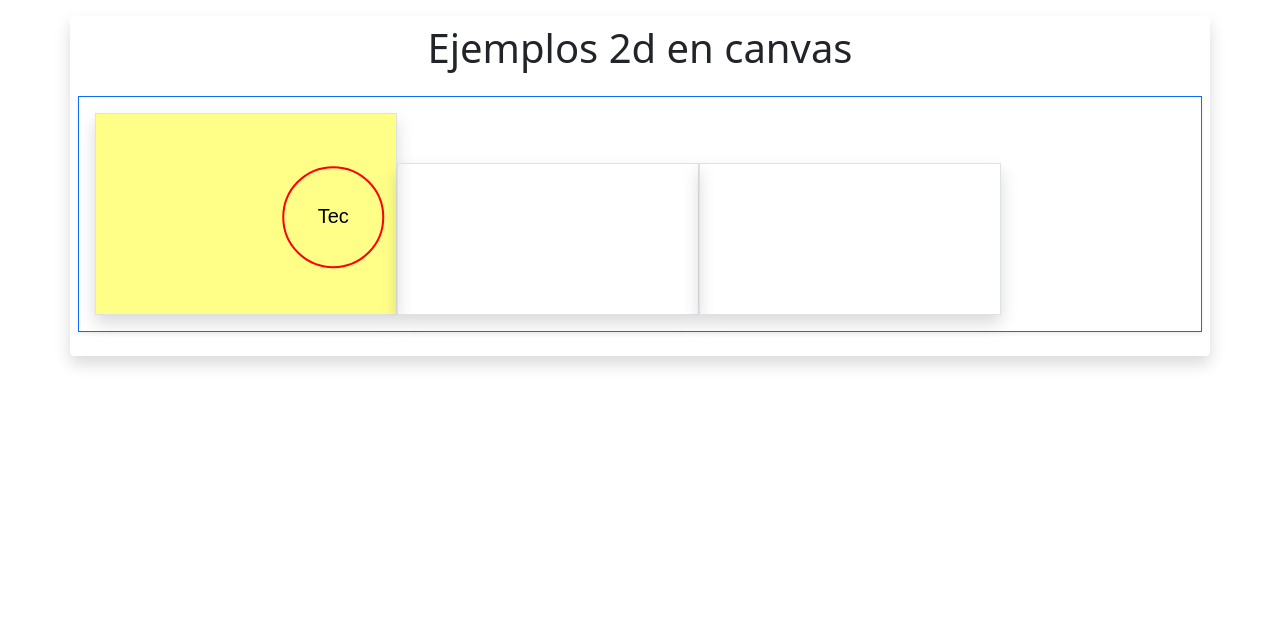
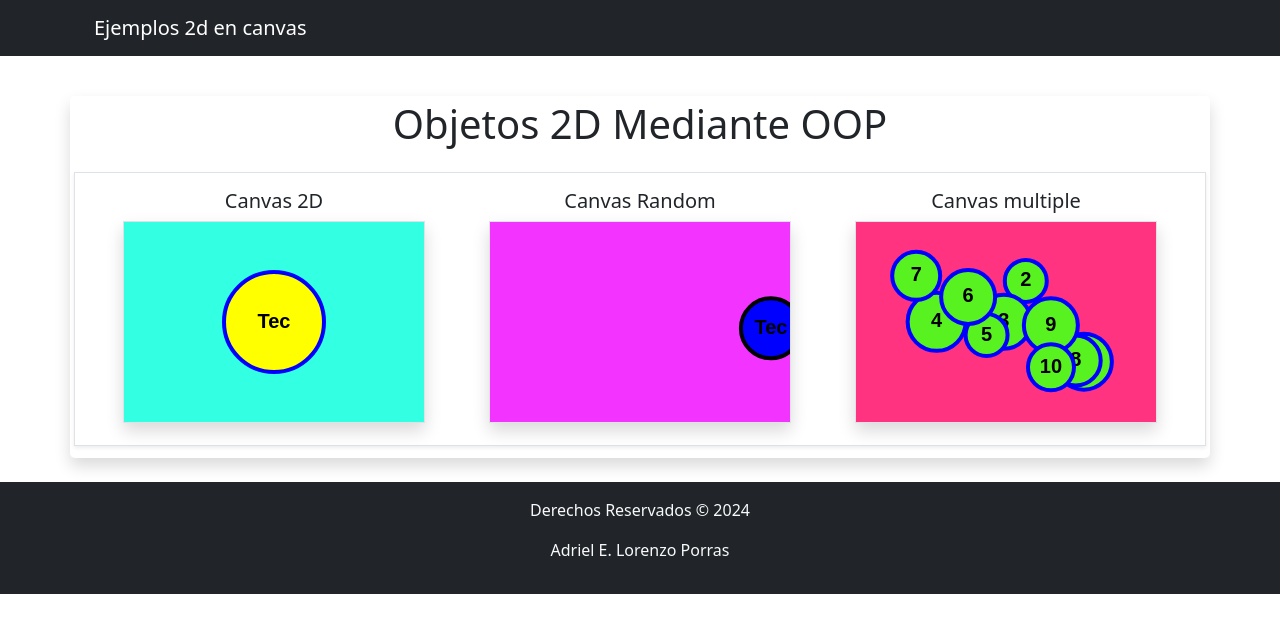
Before and after one commit to AlorenzoPorras/intro-poo-canvas, a plain HTML site: page index.html in a window 1280 px wide. Drawn offline with nearby package versions, Linux system fonts and the light colour scheme.

Commit message:
Ultima verchion

```diff
--- a/index.html
+++ b/index.html
@@ -1,37 +1,54 @@
 <!DOCTYPE html>
-<html>
+<html lang="es">
 
 <head>
-    <meta charset='utf-8'>
-    <meta http-equiv='X-UA-Compatible' content='IE=edge'>
+    <meta charset="UTF-8">
+    <meta name="viewport" content="width=device-width, initial-scale=1.0">
+    <link href="https://cdn.jsdelivr.net/npm/bootstrap@5.3.0/dist/css/bootstrap.min.css" rel="stylesheet">
     <title>Ejemplos de objetos 2D mediante programacion orientada a objetos</title>
-    <meta name='viewport' content='width=device-width, initial-scale=1'>
-    <link rel='stylesheet' type='text/css' media='screen' href='main.css'>
-    <script src='main.js'></script>
 </head>
 
 <body>
 
-    <main class="container mt-3 d-flex-column shadow rounded p-2">
-        <div class="d-flex flex-row bd-highlight mb-3 justify-content-center">
-            <h1> Ejemplos 2d en canvas</h1>
+    <header>
+        <nav class="navbar navbar-expand-lg navbar-dark bg-dark">
+            <div class="container">
+                <a class="navbar-brand" href="#">Ejemplos 2d en canvas</a>
+        </nav>
+    </header>
+    <br>
+    <main class="container flex-column mt-3 shadow rounded-3 p-1">
+        <div class="d-flex justify-content-center d-flex flex-row bd-highlight mb-3">
+            <h1>Objetos 2D Mediante OOP</h1>
         </div>
 
-        <div class="d-flex flex-row bd-highlight mb-3 shadow-sm d-flex align-items-end border border-primary p-3">
-            <canvas class="border shadow" id="canvasOOP"></canvas>
-            <canvas class="border shadow" id="canvas"></canvas>
-            <canvas class="border shadow" id="canv"></canvas>
+        <div class="d-flex flex-row shadow-sm mb-2 border p-3 justify-content-around">
+            <div>
+                <h5 class="text-center">Canvas 2D</h5>
+                <canvas class="border shadow" id="canvasOPP"></canvas>
+            </div>
+            <div>
+                <h5 class="text-center">Canvas Random</h5>
+                <canvas class="border shadow" id="canvasRandom"></canvas>
+            </div>
+            <div>
+                <h5 class="text-center">Canvas multiple</h5>
+                <canvas class="border shadow" id="canvasMultiobjt"></canvas>
+            </div>
         </div>
     </main>
-
+    <br>
+    <footer class="bg-dark text-light text-center py-3">
+        <p>Derechos Reservados &copy; 2024</p><p>Adriel E. Lorenzo Porras</p>
+    </footer>
 
     <script src="https://cdn.jsdelivr.net/npm/bootstrap@5.0.2/dist/js/bootstrap.bundle.min.js"
         integrity="sha384-MrcW6ZMFYlzcLA8Nl+NtUVF0sA7MsXsP1UyJoMp4YLEuNSfAP+JcXn/tWtIaxVXM"
         crossorigin="anonymous"></script>
     <link href="https://cdn.jsdelivr.net/npm/bootstrap@5.0.2/dist/css/bootstrap.min.css" rel="stylesheet"
         integrity="sha384-EVSTQN3/azprG1Anm3QDgpJLIm9Nao0Yz1ztcQTwFspd3yD65VohhpuuCOmLASjC" crossorigin="anonymous">
+    <script src="https://cdn.jsdelivr.net/npm/bootstrap@5.3.0/dist/js/bootstrap.bundle.min.js"></script>
     <script src="js/main.js"></script>
-
 </body>
 
 </html>
--- a/js/main.js
+++ b/js/main.js
@@ -1,72 +1,94 @@
 const canvasOOP = document.getElementById("canvasOOP");
-const ctx = canvasOOP.getContext("2d");
+const canvasRandom = document.getElementById("canvasRandom");
 
+const ctxRandom = canvasRandom.getContext("2d");
+const ctx = canvasOPP.getContext("2d");
 
+const canvasMultiobjt = document.getElementById("canvasMultiobjt");
+const ctxMultiobjt = canvasMultiobjt.getContext("2d");
 
-// Se ulitiza a nivel global en la page para sacar el ancho y alto de la pantalla
-/* const window_height = window.innerHeight;
-const window_width = window.innerWidth; */
+canvasOPP.height = "200"
+canvasOPP.width = "300"
+canvasOPP.style.background = "#33FFE3";
 
-// maneja la altura
-canvasOOP.height = 200; //window_height;
-canvasOOP.width = 300; //window_width;
-canvasOOP.style.background = "#ff8";
+canvasRandom.height = 200;
+canvasRandom.width = 300;
+canvasRandom.style.background = "#F333FF";
+
+canvasMultiobjt.width = 300;
+canvasMultiobjt.height = 200;
+canvasMultiobjt.style.background = "#FF3380";
 
 class Circle {
-    // constructor que carga los valores posx y posy al objeto
-    constructor(x, y, radius, color, text) {
+    // Carga los valores determinados del objeto
+    constructor(x, y, radius, color, text, backcolor) {
         this.posX = x;
         this.posY = y;
         this.radius = radius;
         this.color = color;
         this.text = text;
+        this.backcolor = backcolor;
     }
 
-    //metodo para renderizar el objeto
     draw(context) {
+        context.beginPath();
 
-        //empieza el dibujo
-        context.beginPath();
-        //estilo de la linea
+        // Rellena el círculo con el color de fondo
+        context.fillStyle = this.backcolor;
+        context.arc(this.posX, this.posY, this.radius, 0, Math.PI * 2, false);
+        context.fill();
+
         context.strokeStyle = this.color;
-        //alinear de forma horizontal
-        context.textAlign = "center";
-        //alinear de forma vertical
-        context.textBaseline = "middle";
-        context.font = "20px Arial";
-        //texto que voy a dibujar en una cordenada. Renderiza un texto en el centro del objeto
+        context.lineWidth = 4; // Para poner más grosor a la línea
+        context.arc(this.posX, this.posY, this.radius, 0, Math.PI * 2, false);
+        context.stroke();
+
+        context.textAlign = "center"; // Alineación horizontal
+        context.textBaseline = "middle"; // Alineación vertical
+        context.font = "bold 20px Arial";
+        context.fillStyle = "black"; // Cambia el color del texto si lo deseas
+
+        // Renderiza un texto en el centro del objeto
         context.fillText(this.text, this.posX, this.posY);
-        //ancho de linea a 2
-        context.lineWidth = 2;
-        //dibujar un arco -
-
-        /*En false
-        context.arc(this.posX, this.posY, this.radius, 0, Math.PI / 2, false); //0 a 90
-        context.arc(this.posX, this.posY, this.radius, Math.PI / 2, Math.PI, false); //90 a 180
-        context.arc(this.posX, this.posY, this.radius, Math.PI, Math.PI * 3 / 2, false); //180 a 270
-        context.arc(this.posX, this.posY, this.radius, Math.PI * 3 / 2, Math.PI * 2, false); //270 qa 360 */
-
-        context.arc(this.posX, this.posY, this.radius, 0, Math.PI * 2, false);// false encontra de las manesillas del reloj
-        context.stroke();
         context.closePath();
     }
 }
 
+//Primer canvas
 
-// let randomX =  Math.random()* window_width;
-// let randomY =  Math.random()* window_height;
-// let randomRadius = Math.floor(Math.random()*100 + 30);
+// Crear el círculo con un color de fondo específico y dibujarlo en el canvas
+let miCirculo = new Circle(150, 100, 50, 'blue', 'Tec', 'yellow');
+miCirculo.draw(ctx);
 
-// let miCirculo = new Circle(canvasOOP.height / 2, canvasOOP.width / 2, 50, 'red', 'Tec');
+//Segundo canvas
 
-// miCirculo.draw(ctx);
-
-const fixedRadius = 50; // Radio fijo para el círculo
-
-let randomX = Math.random() * (canvasOOP.width - 2 * fixedRadius) + fixedRadius;
-let randomY = Math.random() * (canvasOOP.height - 2 * fixedRadius) + fixedRadius;
+let randomX = Math.random() * canvasRandom.width;
+let randomY = Math.random() * canvasRandom.height;
 let randomRadius = Math.floor(Math.random() * 100 + 30);
 
-let miCirculo = new Circle(randomX, randomY, fixedRadius, 'red', 'Tec');
+let miCirculoMovimiento = new Circle(randomX, randomY, randomRadius, 'black', 'Tec','blue');
+miCirculoMovimiento.draw(ctxRandom);
 
-miCirculo.draw(ctx);
+//Tercer canvas
+
+function validPlacement(x, y, radius, canvas) {
+    return (x - radius > 0 && x + radius < canvas.width &&
+            y - radius > 0 && y + radius < canvas.height);
+}
+
+let arrayCircle = [];
+
+// Generar y dibujar círculos
+for (let i = 0; i < 10; i++) {
+    let randomRadius, randomX, randomY;
+
+    do {
+        randomRadius = Math.floor(Math.random() * 10 + 20);
+        randomX = Math.random() * (canvasMultiobjt.width - 2 * randomRadius) + randomRadius;
+        randomY = Math.random() * (canvasMultiobjt.height - 2 * randomRadius) + randomRadius;
+    } while (!validPlacement(randomX, randomY, randomRadius, canvasMultiobjt));
+
+    let newCircle = new Circle(randomX, randomY, randomRadius, "blue", i + 1, 'rgb(88, 242, 32)');
+    arrayCircle.push(newCircle);
+    newCircle.draw(ctxMultiobjt);
+}
```
